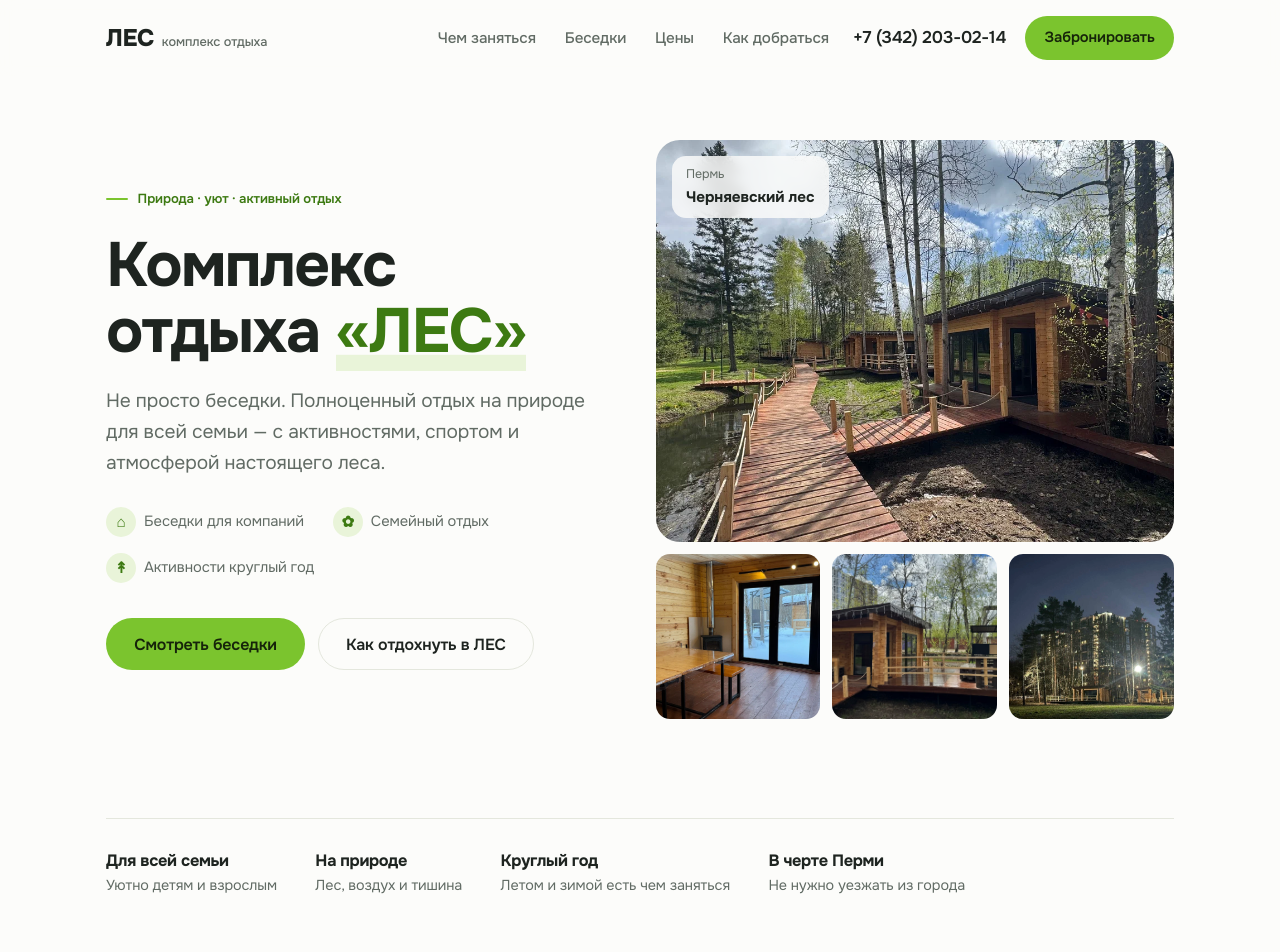
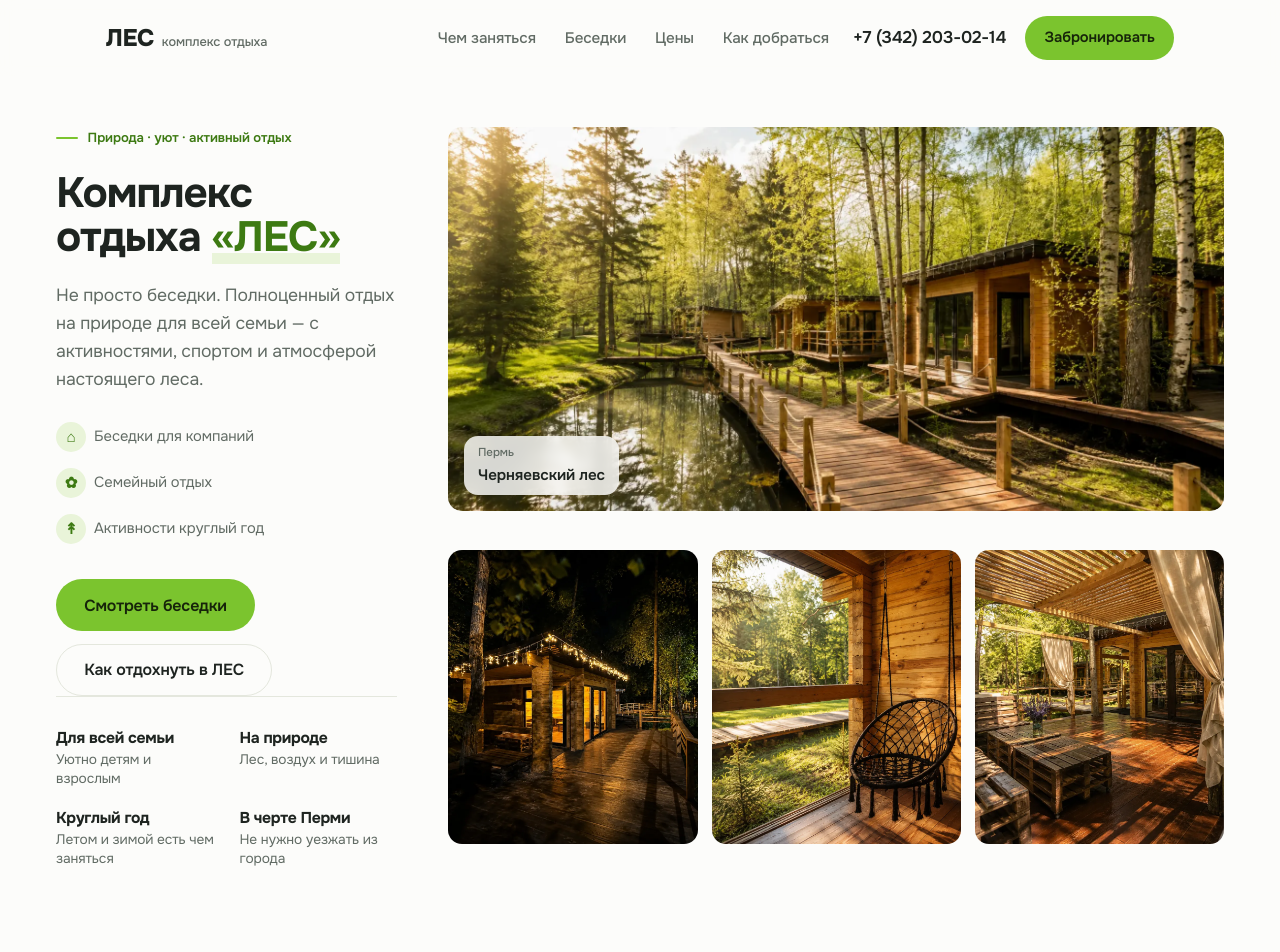
Before and after one commit to Albina-Shipova/les, a plain HTML site: page index.html in a window 1280 px wide. Shown: the top 952 px of the page. Drawn offline with Linux system fonts and the light colour scheme.

Commit message:
Hero-коллаж: крупное фото и три поменьше под ним
Четыре новых фото (WebP): большое на две трети ширины,
три вертикальных снизу в ряд. Блок фактов перенесён в левую
колонку, выровнен по низу коллажа.

Co-Authored-By: Claude Sonnet 5 <noreply@anthropic.com>
Claude-Session: https://claude.ai/code/session_01SnDjjLEPcRZ9vP1etzkMzr

```diff
--- a/assets/styles.css
+++ b/assets/styles.css
@@ -234,14 +234,15 @@ mark {
 
 /* ---------- Hero ---------- */
 
+.hero .container { max-width: 1340px; }
 .hero__inner {
   display: grid;
-  grid-template-columns: minmax(0, 1fr) minmax(0, 1.04fr);
+  grid-template-columns: minmax(0, 0.88fr) minmax(0, 2fr);
   gap: var(--col-gap);
-  align-items: center;
-  padding-block: clamp(36px, 5vw, 76px) clamp(28px, 4vw, 52px);
+  align-items: stretch;
+  padding-block: clamp(32px, 4vw, 56px) clamp(36px, 5vw, 68px);
 }
-.hero-copy-panel { max-width: 32rem; }
+.hero-copy-panel { display: flex; flex-direction: column; max-width: 32rem; }
 .hero-kicker {
   display: flex;
   align-items: center;
@@ -252,9 +253,9 @@ mark {
   color: var(--grass-ink);
 }
 .hero-kicker span { width: 22px; height: 2px; border-radius: 2px; background: var(--grass); }
-.hero h1 { margin-bottom: 1.4rem; }
+.hero h1 { font-size: clamp(2.1rem, 3.3vw, 3.1rem); margin-bottom: 1.3rem; }
 .hero h1 em { font-style: normal; color: var(--grass-ink); box-shadow: inset 0 -0.26em 0 var(--grass-soft); }
-.hero-copy { font-size: 1.2rem; color: var(--muted); text-wrap: pretty; max-width: 30rem; }
+.hero-copy { font-size: 1.1rem; color: var(--muted); text-wrap: pretty; max-width: 28rem; }
 
 .hero-features {
   display: flex;
@@ -277,42 +278,47 @@ mark {
   flex: none;
 }
 
-.hero-visual { display: grid; gap: 12px; }
-.hero-main-image {
-  width: 100%;
-  aspect-ratio: 4 / 3.1;
-  object-fit: cover;
+.hero-collage {
+  display: grid;
+  grid-template-columns: repeat(3, 1fr);
+  gap: 14px;
+}
+.hero-collage figure { margin: 0; border-radius: var(--r-sm); overflow: hidden; }
+.hero-collage img { width: 100%; height: 100%; object-fit: cover; display: block; }
+.hero-collage figure:not(.hero-collage__main) { aspect-ratio: 1 / 1.18; }
+.hero-collage__main {
+  grid-column: 1 / -1;
+  position: relative;
+  height: clamp(300px, 48vh, 540px);
   border-radius: var(--r);
 }
-.hero-visual { position: relative; }
 .hero-place {
   position: absolute;
-  top: 16px;
   left: 16px;
+  bottom: 16px;
   display: flex;
   flex-direction: column;
-  padding: .55rem .9rem;
+  padding: .5rem .85rem;
   border-radius: 14px;
-  background: color-mix(in srgb, var(--bg) 82%, transparent);
+  background: color-mix(in srgb, var(--bg) 84%, transparent);
   backdrop-filter: blur(6px);
-  font-size: .78rem;
-  color: var(--muted);
+  font-size: .95rem;
+  font-weight: 600;
+  color: var(--ink);
 }
-.hero-place strong { font-size: .95rem; color: var(--ink); }
-.hero-thumbs { display: grid; grid-template-columns: repeat(3, 1fr); gap: 12px; }
-.hero-thumbs img { width: 100%; aspect-ratio: 1; object-fit: cover; border-radius: var(--r-sm); }
+.hero-place small { font-size: .72rem; font-weight: 500; color: var(--muted); }
 
 .hero-facts {
-  display: flex;
-  flex-wrap: wrap;
-  gap: 1.4rem 2.4rem;
-  margin-top: clamp(2rem, 4vw, 3rem);
+  display: grid;
+  grid-template-columns: 1fr 1fr;
+  gap: 1.1rem 1.6rem;
+  margin-top: auto;
   padding-top: 1.8rem;
   border-top: 1px solid var(--line);
 }
 .hero-facts > div { display: flex; flex-direction: column; }
-.hero-facts b { font-size: 1.02rem; font-weight: 700; letter-spacing: -0.02em; }
-.hero-facts span { font-size: .9rem; color: var(--muted); }
+.hero-facts b { font-size: .98rem; font-weight: 700; letter-spacing: -0.02em; }
+.hero-facts span { font-size: .86rem; color: var(--muted); line-height: 1.35; }
 
 /* ---------- Сценарии ---------- */
 
@@ -725,8 +731,10 @@ footer p { color: var(--muted); font-size: .9rem; }
   .prices__inner,
   .contacts__inner,
   .faq__inner { grid-template-columns: 1fr; }
-  .hero__inner { gap: 2.4rem; }
+  .hero__inner { gap: 2.4rem; padding-bottom: clamp(40px, 8vw, 64px); }
   .hero-copy-panel, .more-content, .family-text, .contact-main { max-width: none; }
+  .hero-facts { margin-top: 2.2rem; }
+  .hero-collage__main { height: clamp(240px, 44vh, 420px); }
 
   .season-cards { grid-template-columns: 1fr; }
   .gazebo-cards { grid-template-columns: 1fr; }
@@ -734,7 +742,8 @@ footer p { color: var(--muted); font-size: .9rem; }
 
 @media (max-width: 560px) {
   .scenario-grid { grid-template-columns: 1fr; }
-  .hero-thumbs { grid-template-columns: repeat(3, 1fr); }
+  .hero-collage { gap: 8px; }
+  .hero-collage__main { height: clamp(200px, 40vh, 320px); }
   .actions .button { flex: 1 1 100%; }
   .map-point span { display: none; }
   .territory-map { aspect-ratio: 4 / 5; }
--- a/index.html
+++ b/index.html
@@ -46,23 +46,21 @@
             <a class="button button-primary" href="#gazebos">Смотреть беседки</a>
             <a class="button button-ghost" href="#activities">Как отдохнуть в ЛЕС</a>
           </div>
-        </div>
-        <div class="hero-visual">
-          <img class="hero-main-image" src="assets/images/les-01.webp" width="1280" height="720" alt="Деревянные беседки и дорожки среди деревьев комплекса ЛЕС">
-          <div class="hero-place"><span>Пермь</span><strong>Черняевский лес</strong></div>
-          <div class="hero-thumbs">
-            <img src="assets/images/les-03.webp" width="960" height="1280" loading="lazy" alt="Тёплая беседка зимой">
-            <img src="assets/images/les-05.webp" width="1280" height="720" loading="lazy" alt="Терраса беседки среди леса">
-            <img src="assets/images/les-02.webp" width="1280" height="960" loading="lazy" alt="Комплекс ЛЕС вечером">
+          <div class="hero-facts">
+            <div><b>Для всей семьи</b><span>Уютно детям и взрослым</span></div>
+            <div><b>На природе</b><span>Лес, воздух и тишина</span></div>
+            <div><b>Круглый год</b><span>Летом и зимой есть чем заняться</span></div>
+            <div><b>В черте Перми</b><span>Не нужно уезжать из города</span></div>
           </div>
         </div>
-      </div>
-      <div class="container">
-        <div class="hero-facts reveal">
-          <div><b>Для всей семьи</b><span>Уютно детям и взрослым</span></div>
-          <div><b>На природе</b><span>Лес, воздух и тишина</span></div>
-          <div><b>Круглый год</b><span>Летом и зимой есть чем заняться</span></div>
-          <div><b>В черте Перми</b><span>Не нужно уезжать из города</span></div>
+        <div class="hero-collage">
+          <figure class="hero-collage__main">
+            <img src="assets/images/hero1.webp" width="1600" height="900" alt="Деревянный настил над прудом между беседками комплекса ЛЕС на закате">
+            <span class="hero-place"><small>Пермь</small>Черняевский лес</span>
+          </figure>
+          <figure><img src="assets/images/hero2.webp" width="950" height="1187" loading="lazy" alt="Беседка с тёплой подсветкой и гирляндами вечером"></figure>
+          <figure><img src="assets/images/hero3.webp" width="950" height="1187" loading="lazy" alt="Подвесное кресло на террасе беседки, вид на лес"></figure>
+          <figure><img src="assets/images/hero4.webp" width="950" height="1187" loading="lazy" alt="Терраса беседки под навесом со шторами и мягкой мебелью"></figure>
         </div>
       </div>
     </section>
```
Also changed, not shown: assets/images/hero1.webp (added), assets/images/hero2.webp (added), assets/images/hero3.webp (added), assets/images/hero4.webp (added).
